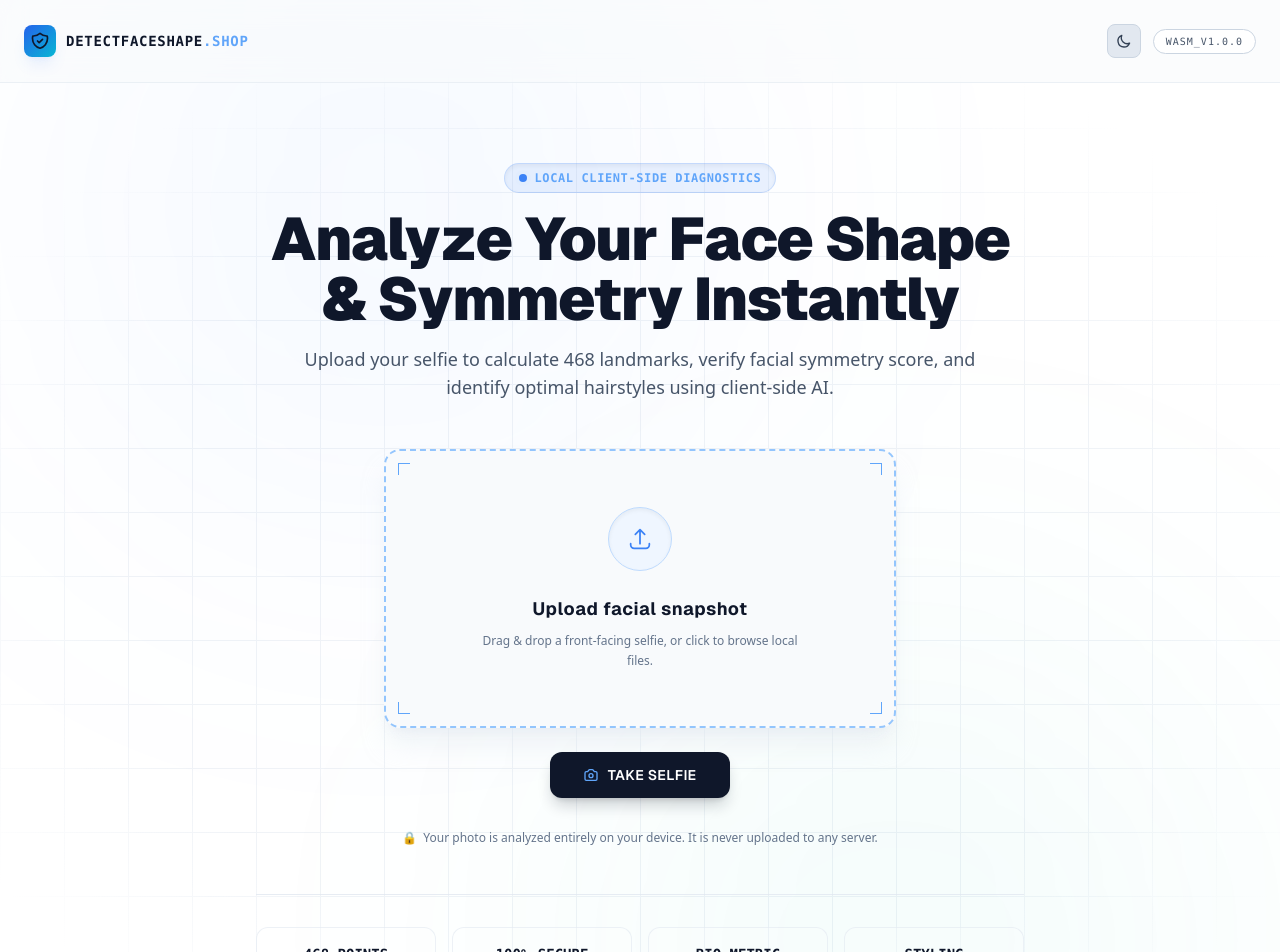
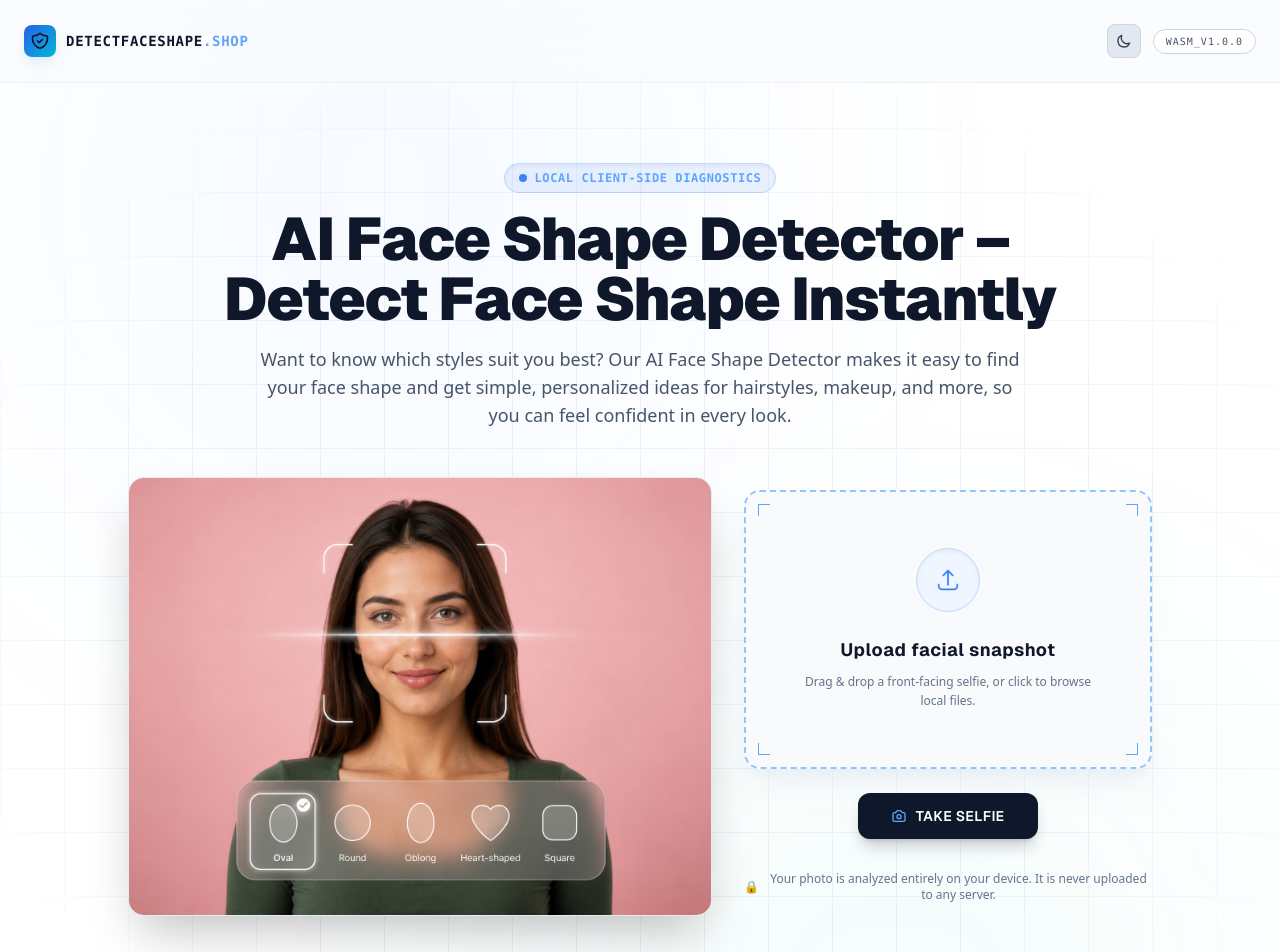
Before and after one commit to 24kTanmay/detectfaceshape, a Next.js app: page / in a window 1280 px wide. Shown: the top 952 px of the page. Built offline with nearby package versions, Linux system fonts and the light colour scheme.

Commit message:
style: reorganise landing page to grid split with hero image on left and uploadzone on right

```diff
--- a/app/contact/page.js
+++ b/app/contact/page.js
@@ -60,7 +60,7 @@ export default function ContactPage() {
             Contact Us
           </h1>
           <p className="text-base sm:text-lg text-slate-600 dark:text-slate-400 max-w-xl mx-auto leading-relaxed">
-            Have questions or need assistance? We're here to help! Reach out to our team at DetectFaceShape and we'll get back to you as soon as possible.
+            Have questions or need assistance? We&apos;re here to help! Reach out to our team at DetectFaceShape and we&apos;ll get back to you as soon as possible.
           </p>
         </div>
 
@@ -70,7 +70,7 @@ export default function ContactPage() {
           <div className="space-y-3">
             <h2 className="text-2xl font-bold text-slate-900 dark:text-white">Get In Touch</h2>
             <p className="text-slate-600 dark:text-slate-400 leading-relaxed">
-              Whether you have questions about our AI-powered face shape detection tool, need technical support, or want to provide feedback, we'd love to hear from you. Our team is committed to providing you with the best experience possible.
+              Whether you have questions about our AI-powered face shape detection tool, need technical support, or want to provide feedback, we&apos;d love to hear from you. Our team is committed to providing you with the best experience possible.
             </p>
           </div>
 
@@ -89,7 +89,7 @@ export default function ContactPage() {
             <div className="space-y-3">
               <h3 className="text-lg font-bold text-slate-900 dark:text-white">Response Time</h3>
               <p className="text-slate-600 dark:text-slate-400 text-sm leading-relaxed">
-                We strive to respond to all inquiries within 24-48 hours during business days. For urgent matters, please mention 'URGENT' in your email subject line.
+                We strive to respond to all inquiries within 24-48 hours during business days. For urgent matters, please mention &apos;URGENT&apos; in your email subject line.
               </p>
             </div>
 
--- a/app/page.js
+++ b/app/page.js
@@ -190,7 +190,7 @@ export default function Home() {
       </header>
 
       {/* Main Content Area */}
-      <section className="z-10 flex-grow flex flex-col items-center justify-center px-6 py-12 sm:py-20 text-center max-w-4xl mx-auto space-y-12 w-full">
+      <section className="z-10 flex-grow flex flex-col items-center justify-center px-6 py-12 sm:py-20 text-center max-w-6xl mx-auto space-y-12 w-full">
         {/* Title Content */}
         <div className="space-y-4">
           <div className="inline-flex items-center gap-2 px-3.5 py-1.5 rounded-full bg-blue-500/10 border border-blue-500/20 text-xs font-semibold tracking-wider font-mono text-blue-400 uppercase shadow-inner">
@@ -201,17 +201,31 @@ export default function Home() {
             Local Client-Side Diagnostics
           </div>
 
-          <h1 className="text-4xl sm:text-6xl font-black tracking-tight text-slate-900 dark:text-white leading-[1.1] max-w-3xl mx-auto">
-            Analyze Your Face Shape & Symmetry Instantly
+          <h1 className="text-4xl sm:text-5xl md:text-6xl font-black tracking-tight text-slate-900 dark:text-white leading-[1.1] max-w-4xl mx-auto">
+            AI Face Shape Detector – Detect Face Shape Instantly
           </h1>
 
-          <p className="text-base sm:text-lg text-slate-600 dark:text-slate-400 font-sans max-w-2xl mx-auto leading-relaxed">
-            Upload your selfie to calculate 468 landmarks, verify facial symmetry score, and identify optimal hairstyles using client-side AI.
+          <p className="text-base sm:text-lg text-slate-600 dark:text-slate-400 font-sans max-w-3xl mx-auto leading-relaxed">
+            Want to know which styles suit you best? Our AI Face Shape Detector makes it easy to find your face shape and get simple, personalized ideas for hairstyles, makeup, and more, so you can feel confident in every look.
           </p>
         </div>
 
-        {/* Upload Action Zone */}
-        <UploadZone onImageSelected={handleImageSelected} />
+        {/* Split Grid: Left side Image, Right side Upload Box */}
+        <div className="grid grid-cols-1 md:grid-cols-12 gap-8 items-center w-full max-w-5xl text-left">
+          {/* Left Column: Hero Image (Demo) */}
+          <div className="md:col-span-7 relative rounded-2xl overflow-hidden shadow-2xl border border-slate-200/80 dark:border-slate-800 bg-slate-50 dark:bg-slate-900/50">
+            <img
+              src="/hero_image.png"
+              alt="AI Face Shape Detector Demo"
+              className="w-full h-auto object-cover block"
+            />
+          </div>
+
+          {/* Right Column: UploadZone */}
+          <div className="md:col-span-5 w-full">
+            <UploadZone onImageSelected={handleImageSelected} />
+          </div>
+        </div>
 
         {/* Features Specs list */}
         <div className="grid grid-cols-2 md:grid-cols-4 gap-4 w-full max-w-3xl pt-8 border-t border-slate-200/80 dark:border-slate-900/80">
```
